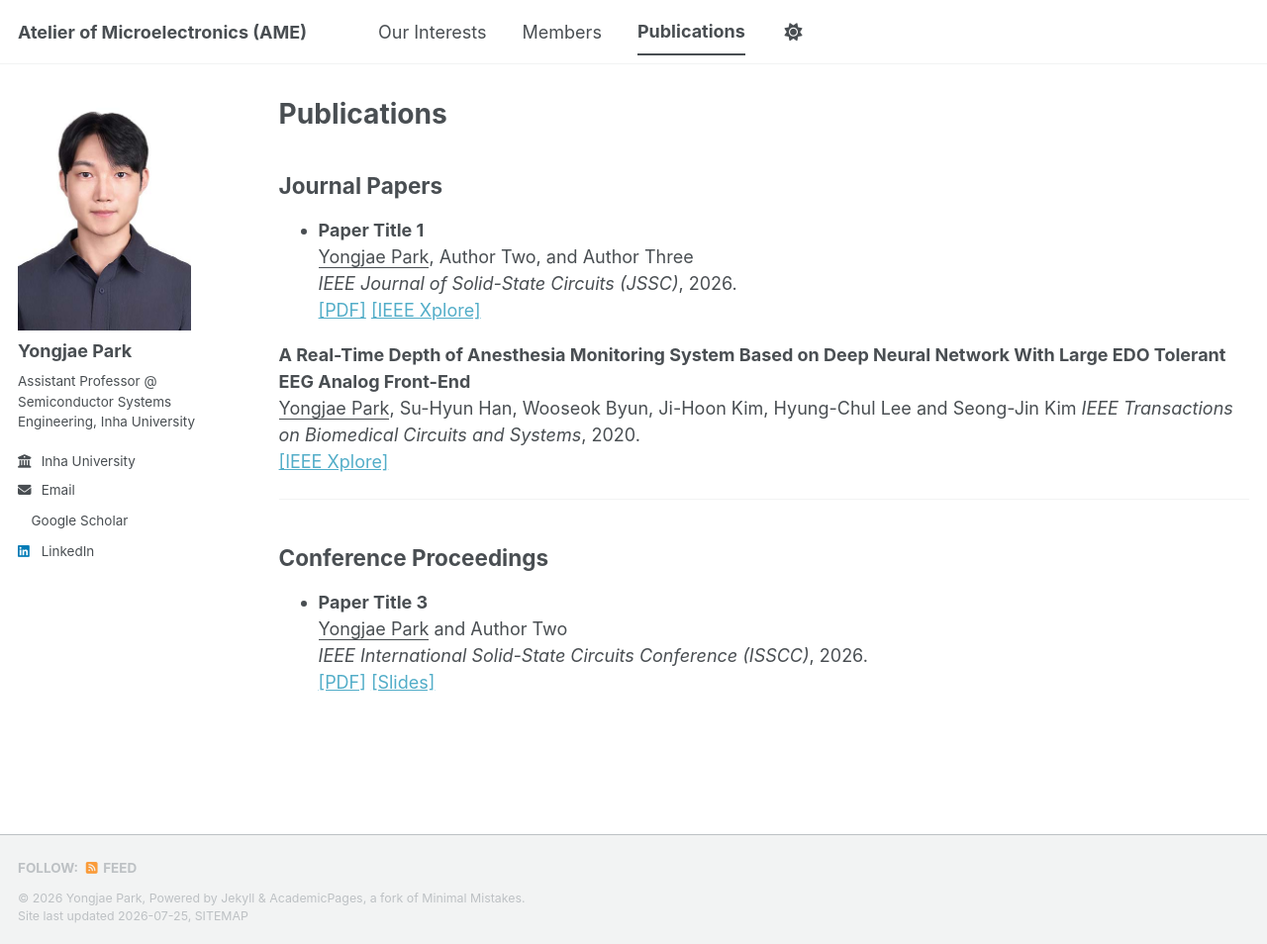
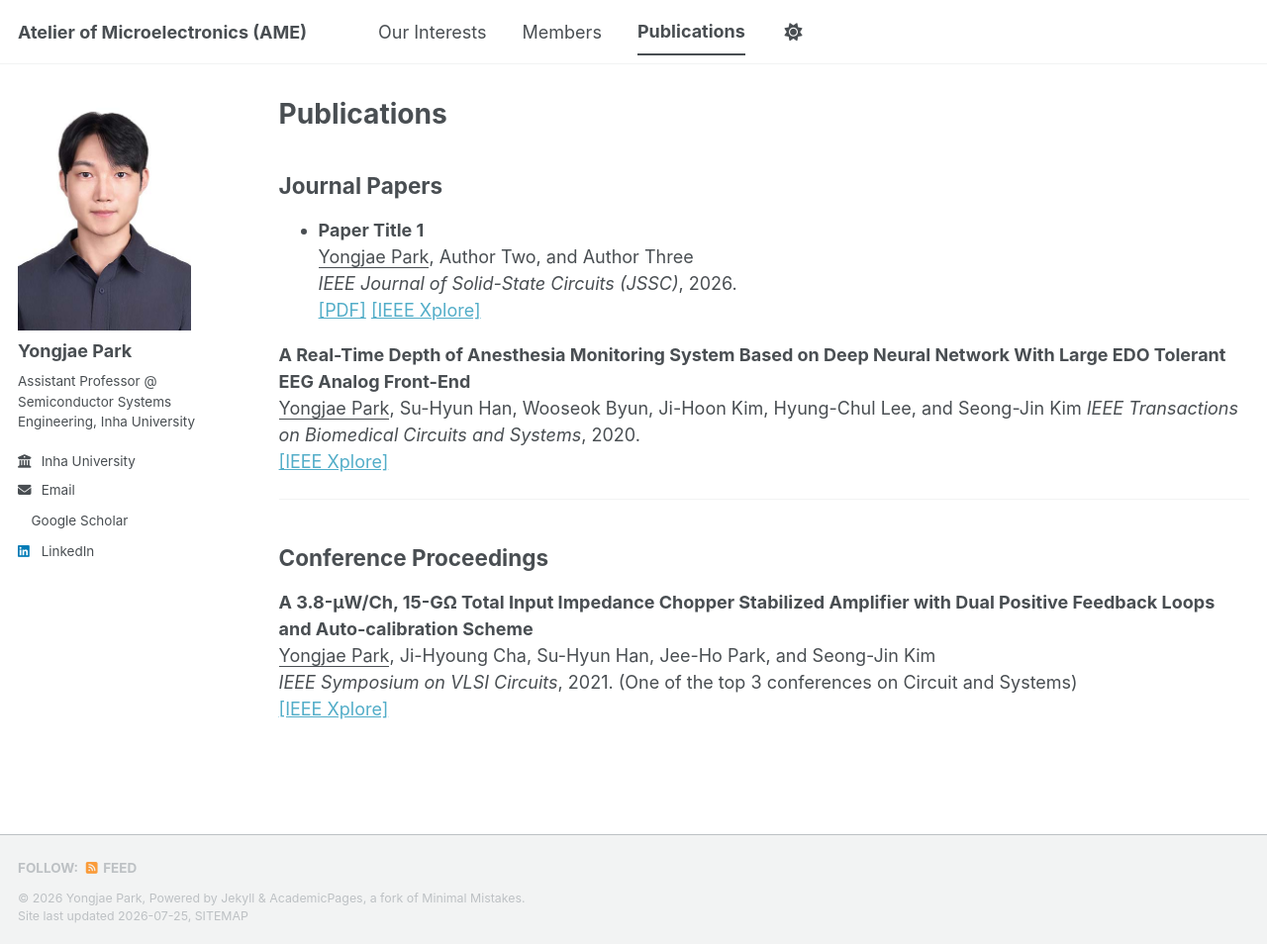
Before and after one commit to yong27park/AME.github.io, a Jekyll site: the page built from _pages/publications.md, in a window 1280 px wide and 954 px high. Shown: the whole window at 99% size. Built offline with Jekyll 4.4.1, drawn with Linux system fonts in a browser that asks for light colours; a style sheet for code colours, icons or effects is not loaded.

Commit message:
Update publications.md

```diff
--- a/_pages/publications.md
+++ b/_pages/publications.md
@@ -13,15 +13,15 @@ author_profile: true
   [[PDF]](https://link-to-pdf) [[IEEE Xplore]](https://doi-link)
 
 **A Real-Time Depth of Anesthesia Monitoring System Based on Deep Neural Network With Large EDO Tolerant EEG Analog Front-End**
-  <u>Yongjae Park</u>, Su-Hyun Han, Wooseok Byun, Ji-Hoon Kim, Hyung-Chul Lee and Seong-Jin Kim
+  <u>Yongjae Park</u>, Su-Hyun Han, Wooseok Byun, Ji-Hoon Kim, Hyung-Chul Lee, and Seong-Jin Kim
   *IEEE Transactions on Biomedical Circuits and Systems*, 2020.
-  [[IEEE Xplore]](https://[10.1109/TBCAS.2020.2998172 (https://ieeexplore.ieee.org/abstract/document/9103093))
+  [[IEEE Xplore]](https://ieeexplore.ieee.org/abstract/document/9103093)
 
 ---
 
 ## Conference Proceedings
 
-* **Paper Title 3**
-  <u>Yongjae Park</u> and Author Two
-  *IEEE International Solid-State Circuits Conference (ISSCC)*, 2026.
-  [[PDF]](https://link-to-pdf) [[Slides]](https://link-to-slides)
+**A 3.8-μW/Ch, 15-GΩ Total Input Impedance Chopper Stabilized Amplifier with Dual Positive Feedback Loops and Auto-calibration Scheme**
+  <u>Yongjae Park</u>, Ji-Hyoung Cha, Su-Hyun Han, Jee-Ho Park, and Seong-Jin Kim
+  *IEEE Symposium on VLSI Circuits*, 2021. (One of the top 3 conferences on Circuit and Systems)
+  [[IEEE Xplore]](https://ieeexplore.ieee.org/abstract/document/9492508)
```
